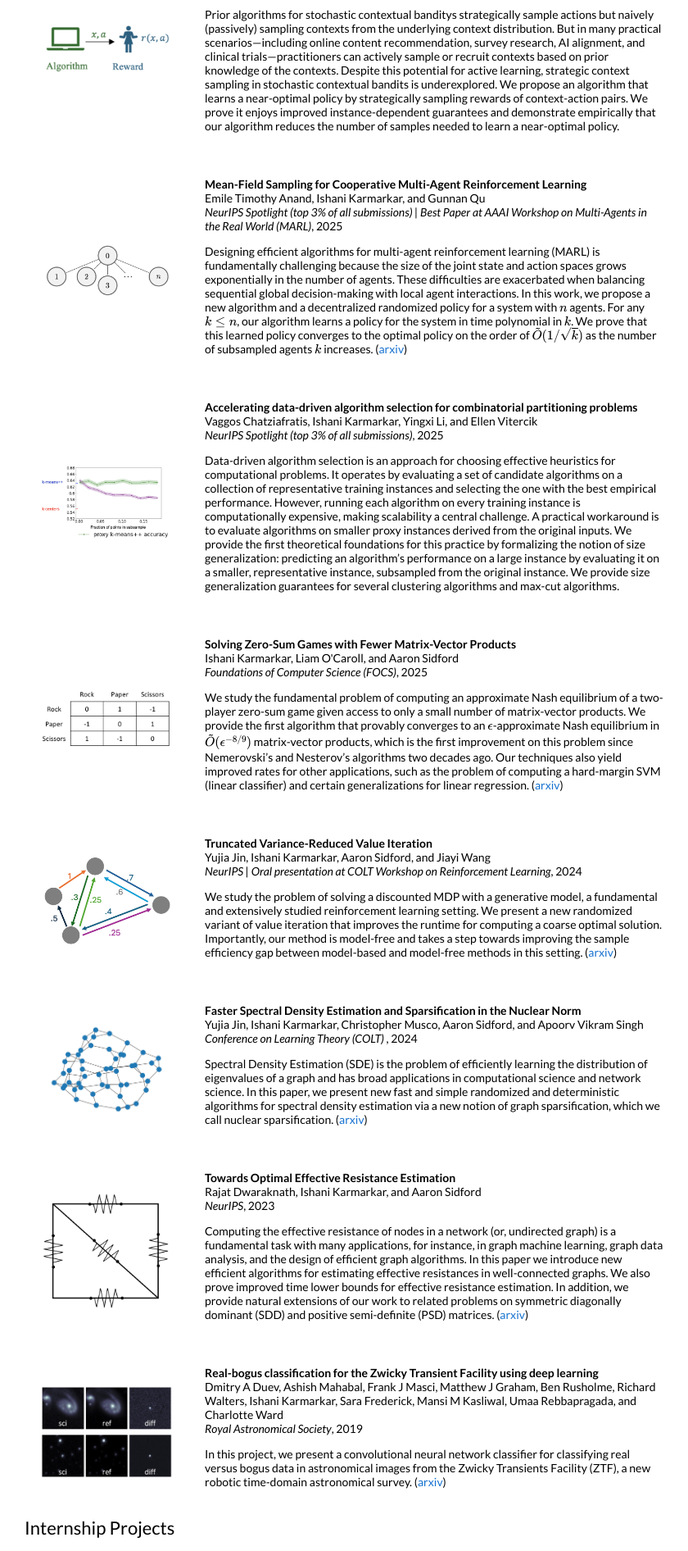
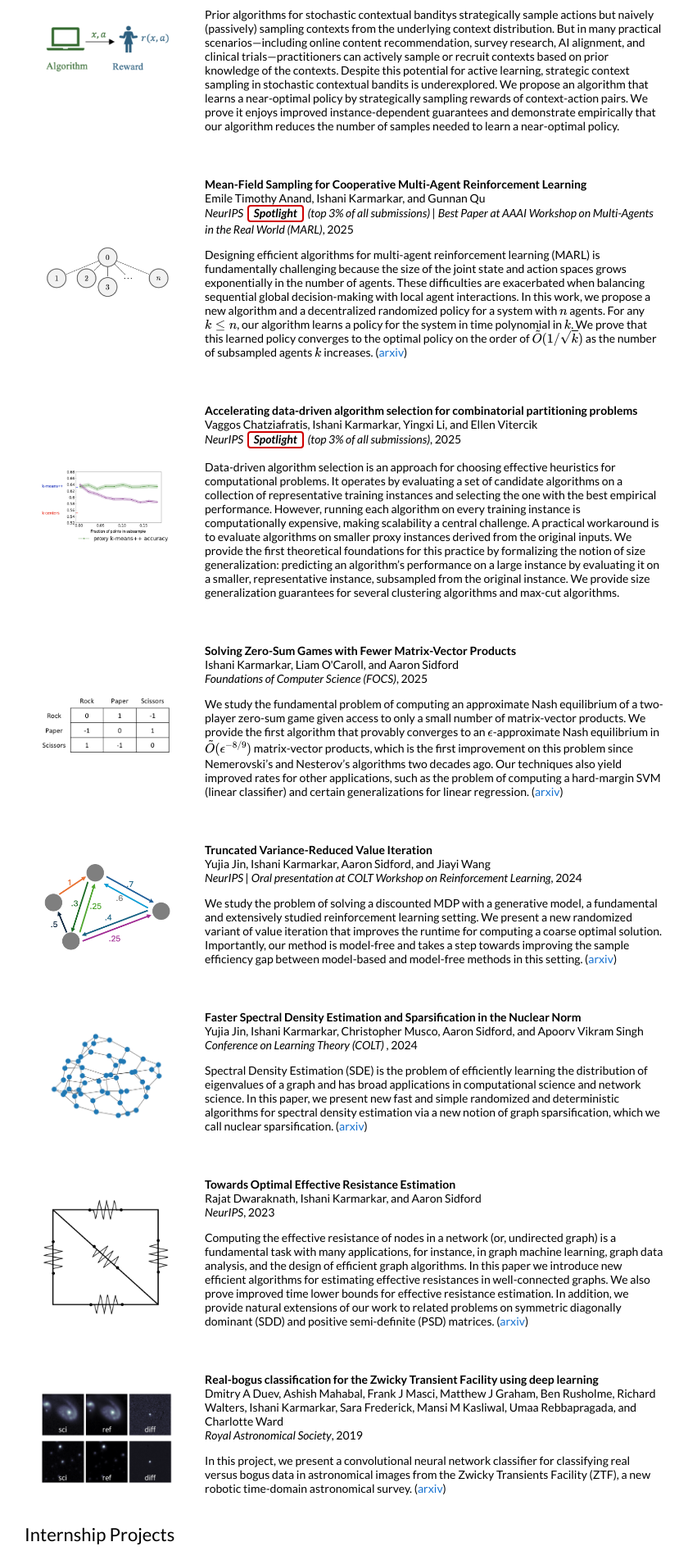
Before and after one commit to ishanikarmarkar/ishanikarmarkar.github.io, a Jekyll site: the page built from _posts/2025-10-01-sclb.markdown, in a window 1280 px wide. Shown: the part 519-2411 px from the top of the page at 82% size, without its empty margins (210-1050 px from the left). Built offline with Jekyll 4.4.1, drawn with Linux system fonts in a browser that asks for light colours.

Commit message:
Added red squares

```diff
--- a/_layouts/default.html
+++ b/_layouts/default.html
@@ -101,7 +101,7 @@
               {{post.authors}}
 
               <br>
-              <em>{{post.venue}}</em>, {{ post.date | date: "%Y" }}
+              <em>{{ post.venue | replace: 'Spotlight', '<span class="spotlight-badge">Spotlight</span>' }}</em>, {{ post.date | date: "%Y" }}
               <br>
               {% if post.arxiv %}
               <a href="{{post.arxiv}}">arxiv</a> /
--- a/style.scss
+++ b/style.scss
@@ -99,6 +99,18 @@ span.highlight {
   background-color: #ffffd0;
 }
 
+/* Red boxed badge for the word "Spotlight" in venue lines */
+.spotlight-badge {
+  display: inline-block;
+  padding: 0 6px;
+  margin: 0 2px;
+  border: 2px solid #d00000;
+  border-radius: 4px;
+  line-height: 1.2;
+  font-weight: 700;
+  color: inherit;
+}
+
 // Settled on moving the import of syntax highlighting to the bottom of the CSS
 // ... Otherwise it really bloats up the top of the CSS file and makes it difficult to find the start
 //@import "highlights";
```
